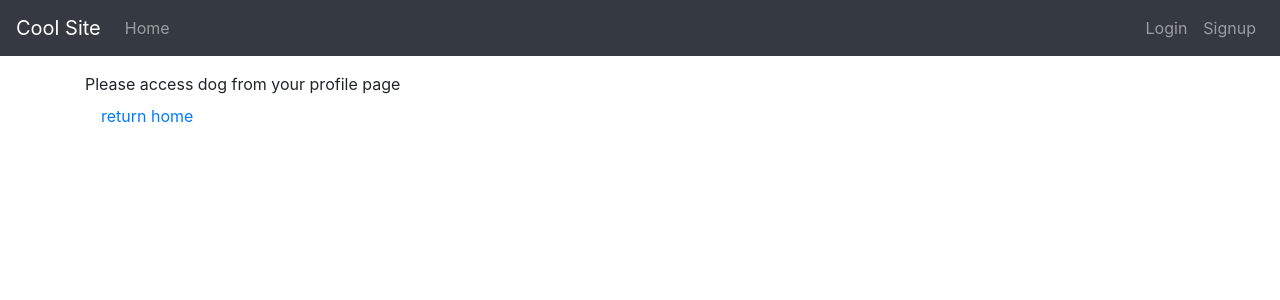
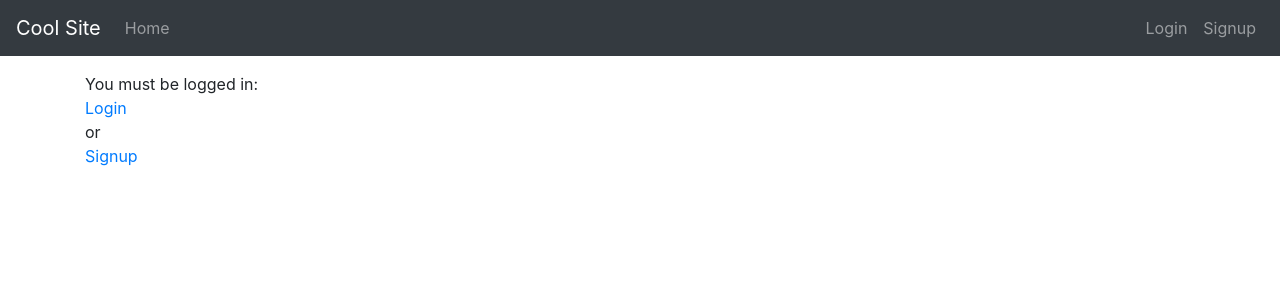
Before and after one commit to lind1125/Fetch-Frontend, a React (Create React App) app: page /profile/dogs/1 in a window 1280 px wide. Shown: the top 300 px of the page. Built offline with nearby package versions, Linux system fonts and the light colour scheme; no server answers.

Commit message:
Add error handling component if user not logged in

```diff
--- a/src/components/DogProfile.js
+++ b/src/components/DogProfile.js
@@ -1,11 +1,13 @@
 import React, {useState,useEffect} from 'react';
+import {getCurrentUser} from '../services/auth.service'
 import {Link} from 'react-router-dom'
 import {deleteUserDog, getUserDog} from '../services/dogs.service.js'
-
+import NotLoggedIn from './common/NotLoggedIn'
 
 // destructure props.location.state to have access on state
 const DogProfile = (props) => {
-  // TODO update to handle if the dog page accessed from elsewhere - i.e. if not props.location.state then do an axios request and render that.
+  // TODO check if user logged in, if not display link to login/signup
+  const currentUser = getCurrentUser() // from the header info
   const [dogdata, setDogdata] = useState(props.location.state)
 
   useEffect(()=>{
@@ -29,6 +31,9 @@ const DogProfile = (props) => {
   }
 
   const display = () => {
+    if(!currentUser){
+      return <NotLoggedIn/>
+    }
     if(dogdata){
       return(
         <div><h1>Dog profile page {dogdata.name}</h1>
--- a/src/components/Profile.js
+++ b/src/components/Profile.js
@@ -2,6 +2,7 @@ import React, {useState, useEffect} from 'react';
 import {getCurrentUser, logout} from '../services/auth.service'
 import {getProfile, deleteProfile} from '../services/user.service'
 import {Link} from 'react-router-dom'
+import NotLoggedIn from './common/NotLoggedIn'
 
 const Profile = (props) =>{
   const currentUser = getCurrentUser() // from the header info
@@ -25,22 +26,9 @@ const Profile = (props) =>{
   }
 
   const display = () => {
-    return !currentUser ? (
-       <div>
-        You must be logged in:
-        <div>
-          <Link to={'/login'} >
-          Login
-        </Link>
-        </div>
-        or
-        <div>
-          <Link to={'/signup'}>
-          Signup
-        </Link>
-        </div>
-      </div>
-    ) :  (
+    return !currentUser ?
+       <NotLoggedIn/>
+     :  (
         <div className="container">
           <header className='jumbotron'>
             <h3>
--- /dev/null
+++ b/src/components/common/NotLoggedIn.js
@@ -0,0 +1,25 @@
+import React from 'react';
+import {Link} from 'react-router-dom'
+
+const NotLoggedIn = () => {
+  return (
+    <div>
+     You must be logged in:
+     <div>
+       <Link to={'/login'} >
+       Login
+     </Link>
+     </div>
+     or
+     <div>
+       <Link to={'/signup'}>
+       Signup
+     </Link>
+     </div>
+   </div>
+  );
+}
+
+
+
+export default NotLoggedIn;
```
Also changed, not shown: 1 other file (tests, documents, lock files or other folders).
